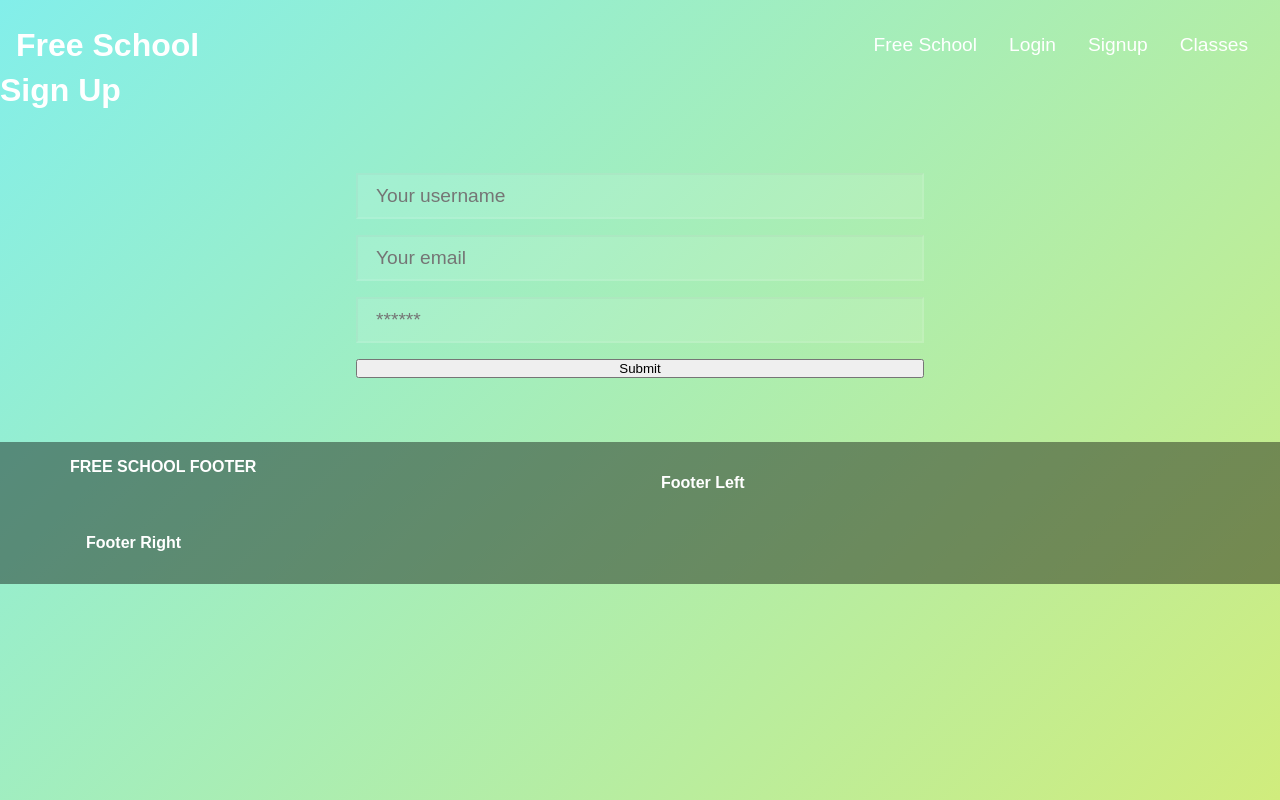
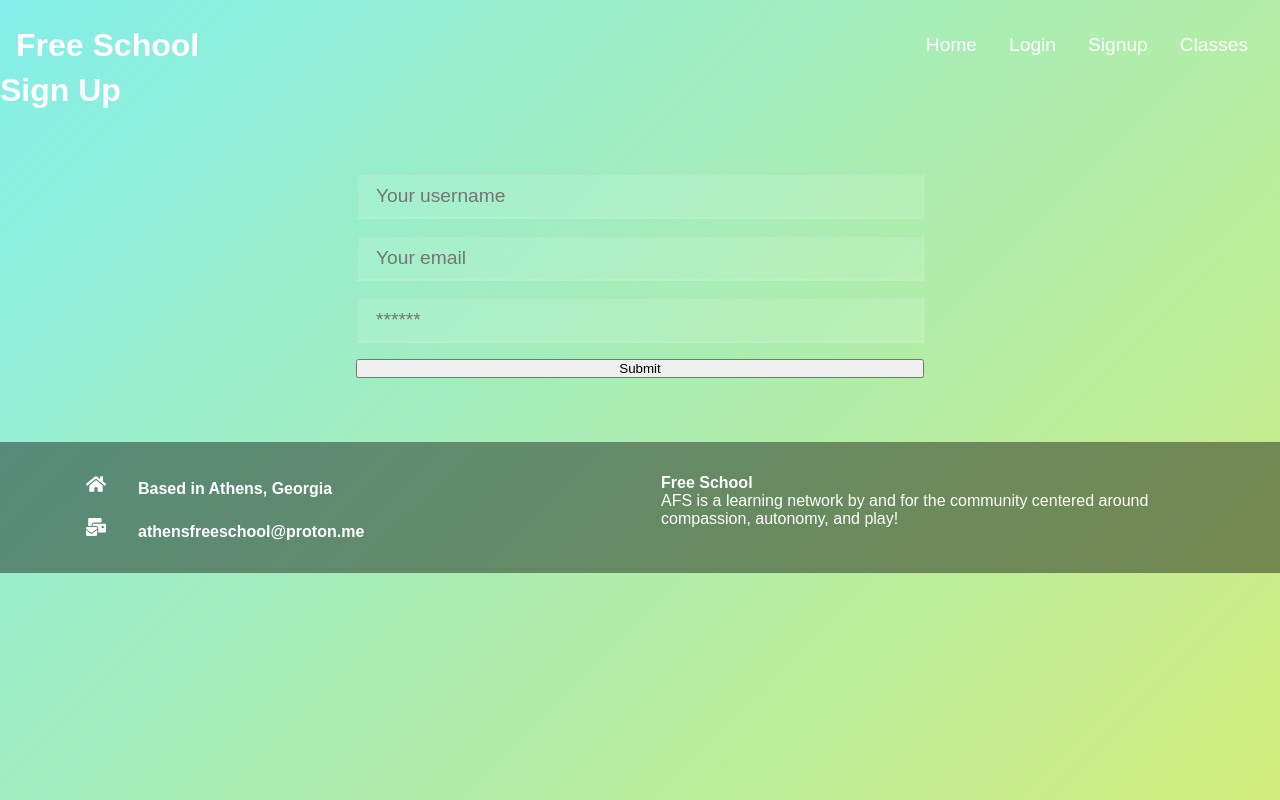
Before and after one commit to reethd/free-school, a React (Create React App) app in the folder client/: page /signup in a window 1280 px wide. Built offline with nearby package versions, Linux system fonts and the light colour scheme; a web font is replaced by a local one.

Commit message:
front end editing

```diff
--- a/client/src/components/Footer.jsx
+++ b/client/src/components/Footer.jsx
@@ -1,20 +1,45 @@
 import './FooterStyles.css';
 import React from 'react';
+import {
+  FaHome,
+  FaPhone,
+  FaMailBulk,
+  FaLinkedin,
+  FaGithub,
+} from 'react-icons/fa';
 
 const Footer = () => {
   return (
     <div className="footer">
       <div className="footer-container">
-      <h4>FREE SCHOOL FOOTER</h4>
-      <div className="left">
-        <h4> Footer Left </h4>
+        <div className="left">
+          <div className="location">
+            <FaHome size={20} style={{ color: 'white', marginRight: '2rem' }} />
+            <div>
+              <p>Based in Athens, Georgia</p>
+            </div>
+          </div>
+          <div className="email">
+            <h4>
+              <FaMailBulk
+                size={20}
+                style={{ color: 'white', marginRight: '2rem' }}
+              />
+              athensfreeschool@proton.me
+            </h4>
+          </div>
         </div>
-      <div className="right">
-      <h4> Footer Right </h4>
+
+        <div className="right">
+          <h4> Free School </h4>
+          <p>
+            AFS is a learning network by and for the community centered around
+            compassion, autonomy, and play!
+          </p>
         </div>
       </div>
     </div>
-  )
+  );
 };
 
 export default Footer;
--- a/client/src/components/Navbar.jsx
+++ b/client/src/components/Navbar.jsx
@@ -25,7 +25,7 @@ const Navbar = () => {
       </Link>
       <ul className={click ? 'nav-menu active' : 'nav-menu'}>
         <li>
-          <Link to="/free-school">Free School</Link>
+          <Link to="/free-school">Home</Link>
         </li>
         <li>
           <Link to="/login">Login</Link>
@@ -43,7 +43,7 @@ const Navbar = () => {
         ) : (
           <FaBars size={20} style={{ color: 'white' }} />
         )}
-        ;
+
       </div>
     </div>
   );
--- a/client/src/pages/Login.jsx
+++ b/client/src/pages/Login.jsx
@@ -43,7 +43,7 @@ const Login = (props) => {
 
   return(
     <div className="form">
-        <h1>Log in now! Or else!</h1>
+        <h1>Login.</h1>
     <form onSubmit={handleFormSubmit}>
       <input placeholder="Your username" name="username" value={formState.username} onChange={handleChange} ></input>
       <input placeholder="********" name="password" type="password" value={formState.password} onChange={handleChange} ></input>
--- a/client/src/pages/MyEvents.jsx
+++ b/client/src/pages/MyEvents.jsx
@@ -12,7 +12,7 @@ import isAuth from '../utils/isAuth';
 
   return (
 
-    <div><h1>My Events</h1></div>
+    <div><h1>My Classes</h1></div>
   )
 };
 
```
